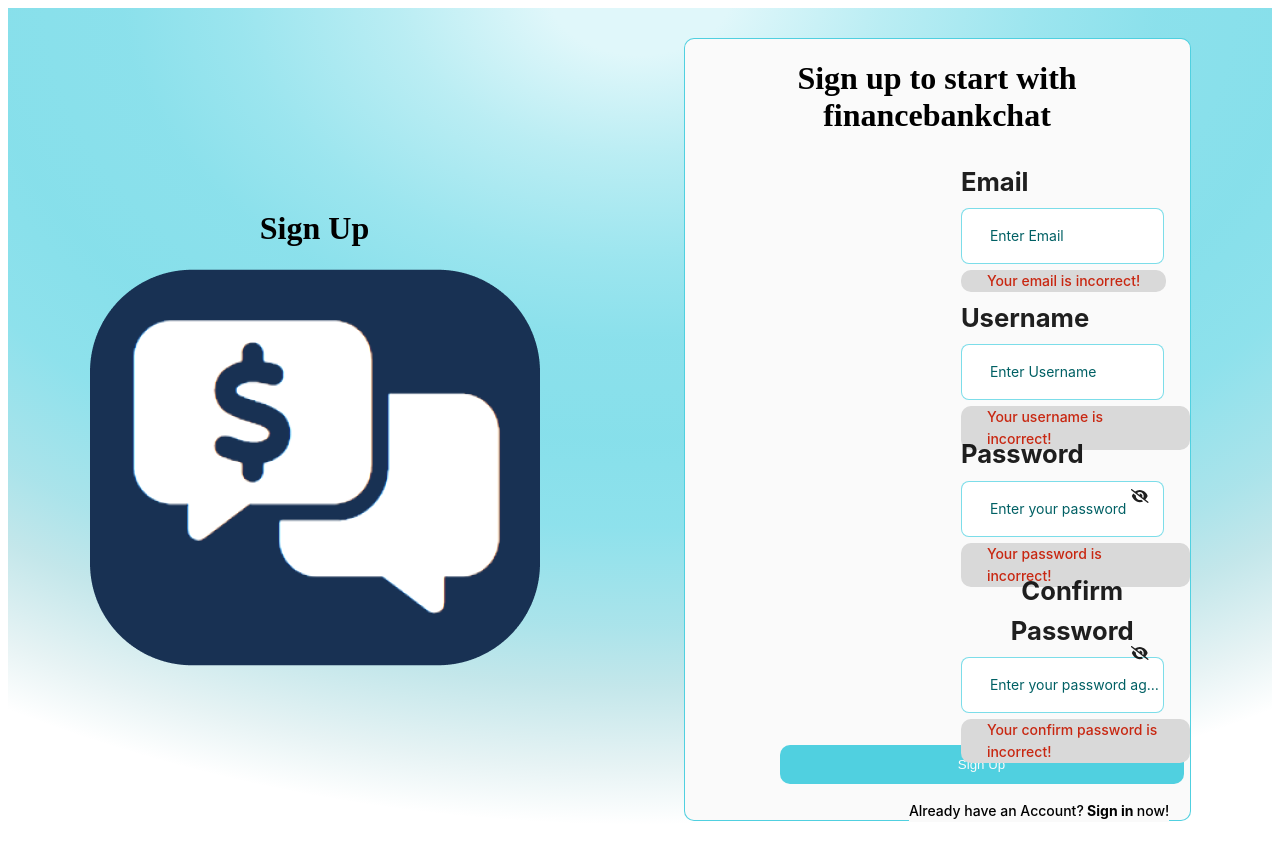
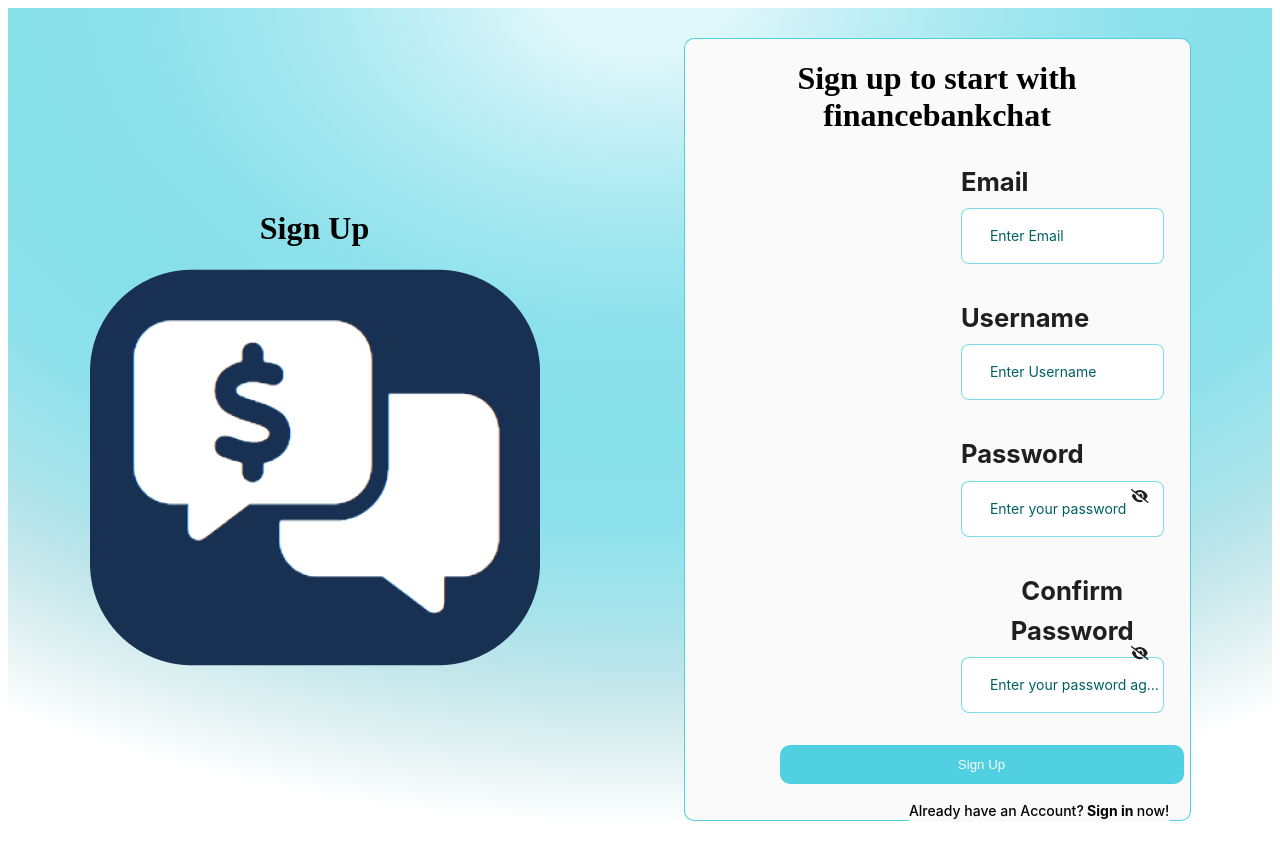
Before and after one commit to NgocTan2k1/FBC-FE, a React (Create React App) app: page /signup in a window 1280 px wide. Built offline with nearby package versions, Linux system fonts and the light colour scheme.

Commit message:
to test api login

```diff
--- a/package.json
+++ b/package.json
@@ -15,10 +15,11 @@
         "axios": "^1.3.4",
         "babel-plugin-macros": "^3.1.0",
         "classnames": "^2.3.2",
+        "history": "^5.3.0",
         "normalize.css": "^8.0.1",
         "react": "^18.2.0",
         "react-dom": "^18.2.0",
-        "react-router-dom": "^6.9.0",
+        "react-router-dom": "^6.10.0",
         "react-scripts": "5.0.1",
         "web-vitals": "^2.1.4"
     },
--- a/src/App.js
+++ b/src/App.js
@@ -1,6 +1,6 @@
-import { BrowserRouter as Router, Routes, Route, Link } from 'react-router-dom';
+import { BrowserRouter as Router, Routes, Route } from 'react-router-dom';
 
-import { publicRouters } from '~/routers';
+import { publicRouters, privateRouters } from '~/routers';
 
 function App() {
     return (
@@ -10,6 +10,10 @@ function App() {
                     const Page = route.component;
                     return <Route key={index} path={route.path} element={<Page />} />;
                 })}
+                {privateRouters.map((route, index) => {
+                    const Page = route.component;
+                    return <Route key={index} path={route.path} element={<Page />} />;
+                })}
             </Routes>
         </Router>
     );
--- /dev/null
+++ b/src/components/pages/Chat/Chat.module.scss
@@ -0,0 +1,2 @@
+.wrapper {
+}
--- /dev/null
+++ b/src/components/pages/Chat/index.js
@@ -0,0 +1,10 @@
+import styles from './Chat.module.scss';
+import classNames from 'classnames/bind';
+
+const cx = classNames.bind(styles);
+
+function Chat() {
+    return <div className={cx('wrapper')}>UX UI Chat</div>;
+}
+
+export default Chat;
--- a/src/components/pages/SignIn/SignIn.module.scss
+++ b/src/components/pages/SignIn/SignIn.module.scss
@@ -101,6 +101,7 @@
     min-width: 369px;
     margin: 18px 0;
     padding: 12px 0 12px;
+    font-size: 1.2rem;
 
     background: rgba(38, 198, 218, 0.8);
     border-radius: 10px;
--- a/src/components/pages/SignIn/index.js
+++ b/src/components/pages/SignIn/index.js
@@ -3,7 +3,8 @@ import axios from 'axios';
 import { useState } from 'react';
 import { FontAwesomeIcon } from '@fortawesome/react-fontawesome';
 import { faEye, faEyeSlash } from '@fortawesome/free-solid-svg-icons';
-import { Link } from 'react-router-dom';
+import { Link, Route } from 'react-router-dom';
+import { createBrowserHistory } from 'history';
 
 import logo from '~/img/logo.png';
 import styles from './SignIn.module.scss';
@@ -16,21 +17,30 @@ function SignIn() {
     const [valueUpdate, setValueUpdate] = useState({});
     const [showPassword, setShowPassword] = useState(false);
     const [error, setError] = useState(false);
+    const history = createBrowserHistory();
 
-    console.log(error);
-    function handleSubmit(valueUpdate) {
+    function handleSubmit() {
         if (valueUpdate.password && valueUpdate.username) {
-            console.log('data1: ', valueUpdate);
             axios
-                .post('/user', {
+                .post('http://127.0.0.1:8000/token/', {
                     password: valueUpdate.password,
                     username: valueUpdate.username,
                 })
                 .then((respone) => {
-                    console.log(respone);
+                    console.log('respone:', respone);
+                    console.log('access:', respone.data.access);
+                    console.log('refresh:', respone.data.refresh);
+
+                    // const json = {respone}
+                    // localStorage.setItem("userInfo", {accessTo})
+                    setError(false);
+                    history.push('/chat');
                 })
                 .catch((error) => {
-                    console.log(error);
+                    if (error) {
+                        setError(true);
+                        console.log(error);
+                    }
                 });
         } else {
             setError(true);
@@ -38,9 +48,9 @@ function SignIn() {
     }
 
     function handleSetValueUpdate(value) {
-        console.log('data1: ', value);
         if (value) {
             setValueUpdate({ ...valueUpdate, ...value });
+            console.log(valueUpdate);
         }
     }
 
@@ -51,7 +61,7 @@ function SignIn() {
                 <img src={logo} className={cx('logo')}></img>
             </div>
             <div className={cx('container')}>
-                <Form onChange={handleSetValueUpdate} className={cx('container_form')}>
+                <Form form={form} onValuesChange={handleSetValueUpdate} className={cx('container_form')}>
                     <Form.Item name="username" className={cx('container_form_item')}>
                         <Input
                             type="text"
--- a/src/components/pages/SignUp/index.js
+++ b/src/components/pages/SignUp/index.js
@@ -19,11 +19,13 @@ function SignUp() {
     const [error, setError] = useState(false);
 
     function handleSubmit() {
-        if (valueUpdate.password && valueUpdate.username) {
+        if (valueUpdate.password && valueUpdate.username && valueUpdate.email && valueUpdate.confirmpassword) {
             axios
-                .post('/user', {
+                .post('http://127.0.0.1/api/v1/authentication/register/', {
+                    email: valueUpdate.email,
+                    username: valueUpdate.username,
                     password: valueUpdate.password,
-                    username: valueUpdate.username,
+                    confirmpassword: valueUpdate.confirmpassword,
                 })
                 .then((respone) => {
                     console.log(respone);
@@ -35,7 +37,6 @@ function SignUp() {
     }
 
     function handleSetValueUpdate(value) {
-        console.log('data1', value);
         if (value) {
             setValueUpdate({ ...valueUpdate, ...value });
         }
@@ -49,8 +50,8 @@ function SignUp() {
             </div>
             <div className={cx('container')}>
                 <h1 className={cx('container_title')}>Sign up to start with financebankchat</h1>
-                <Form onChange={handleSetValueUpdate} className={cx('container_form')}>
-                    <Form.Item className={cx('container_form_item')}>
+                <Form onValuesChange={handleSetValueUpdate} className={cx('container_form')}>
+                    <Form.Item name="email" className={cx('container_form_item')}>
                         <label htmlFor="email" className={cx('container_form_item--label')}>
                             Email
                         </label>
@@ -62,10 +63,10 @@ function SignUp() {
                             placeholder="Enter Email"
                         />
 
-                        <div className={cx('container_form_item--error')}> Your email is incorrect!</div>
+                        {error ? <div className={cx('container_form_item--error')}> Your email is incorrect!</div> : ''}
                     </Form.Item>
 
-                    <Form.Item className={cx('container_form_item')}>
+                    <Form.Item name="username" className={cx('container_form_item')}>
                         <label htmlFor="username" className={cx('container_form_item--label')}>
                             Username
                         </label>
@@ -76,10 +77,14 @@ function SignUp() {
                             autoComplete="off"
                             placeholder="Enter Username"
                         />
-                        <div className={cx('container_form_item--error')}> Your username is incorrect!</div>
+                        {error ? (
+                            <div className={cx('container_form_item--error')}> Your username is incorrect!</div>
+                        ) : (
+                            ''
+                        )}
                     </Form.Item>
 
-                    <Form.Item className={cx('container_form_item')}>
+                    <Form.Item name="password" className={cx('container_form_item')}>
                         <label htmlFor="password" className={cx('container_form_item--label')}>
                             Password
                         </label>
@@ -97,10 +102,14 @@ function SignUp() {
                                 <FontAwesomeIcon icon={faEyeSlash} className={cx('icon_hidepassword')} />
                             )}
                         </div>
-                        <div className={cx('container_form_item--error')}> Your password is incorrect!</div>
+                        {error ? (
+                            <div className={cx('container_form_item--error')}> Your password is incorrect!</div>
+                        ) : (
+                            ''
+                        )}
                     </Form.Item>
 
-                    <Form.Item className={cx('container_form_item')}>
+                    <Form.Item name="confirmpassword" className={cx('container_form_item')}>
                         <label htmlFor="confirmpassword" className={cx('container_form_item--label')}>
                             Confirm Password
                         </label>
@@ -118,7 +127,11 @@ function SignUp() {
                                 <FontAwesomeIcon icon={faEyeSlash} className={cx('icon_hidepassword')} />
                             )}
                         </div>
-                        <div className={cx('container_form_item--error')}> Your confirm password is incorrect!</div>
+                        {error ? (
+                            <div className={cx('container_form_item--error')}> Your confirm password is incorrect!</div>
+                        ) : (
+                            ''
+                        )}
                     </Form.Item>
 
                     <button onClick={handleSubmit} className={cx('signup-btn')}>
--- a/src/routers/index.js
+++ b/src/routers/index.js
@@ -1,6 +1,7 @@
 import SignUp from '~/components/pages/SignUp';
 import SignIn from '~/components/pages/SignIn';
 import Fobidance404 from '~/components/pages/Fobidance404';
+import Chat from '~/components/pages/Chat';
 
 // public routers
 export const publicRouters = [
@@ -9,4 +10,4 @@ export const publicRouters = [
     { path: '/*', component: Fobidance404 },
 ];
 
-// export const priveteRouter = [{ path: 'chat', component: Chat }];
+export const privateRouters = [{ path: '/chat', component: Chat }];
```
Also changed, not shown: 1 other file (tests, documents, lock files or other folders).
